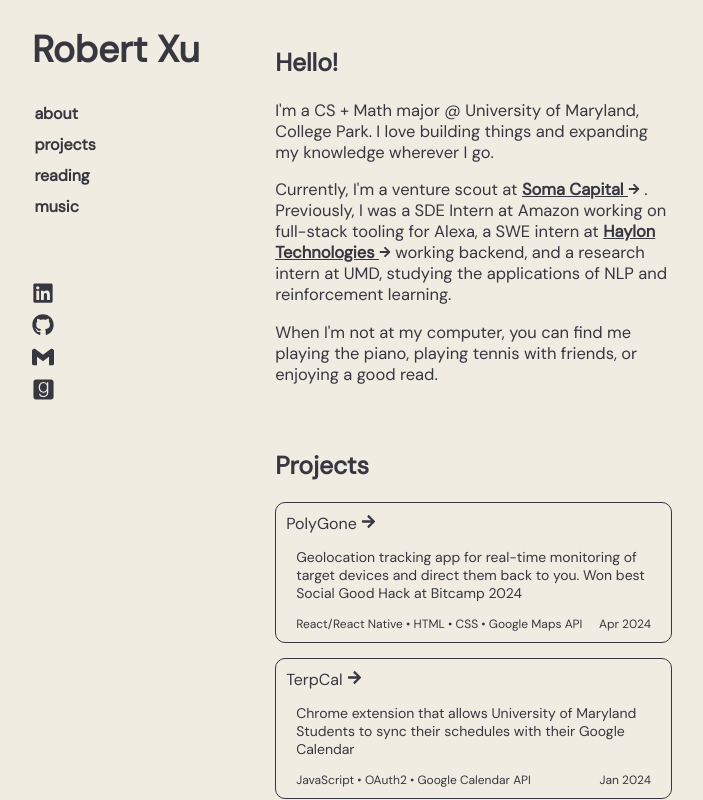
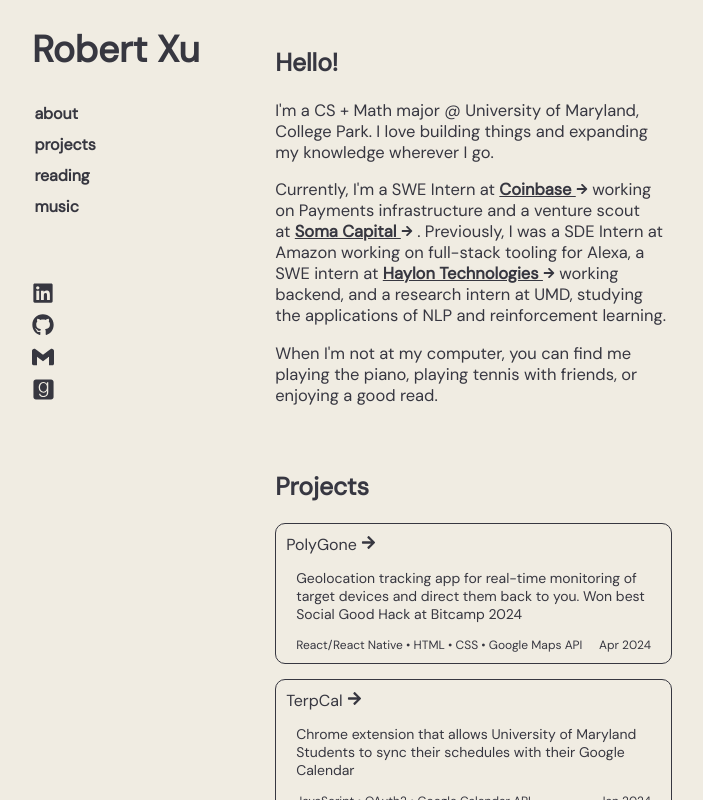
Before and after one commit to xyurobert/personal-website, a React (Create React App) app: page /#/ in a window 1280 px wide. Shown: the top 800 px of the page, without its empty margins (288-991 px from the left). Built offline with nearby package versions, Linux system fonts and the light colour scheme.

Commit message:
website updates

```diff
--- a/src/components/About.js
+++ b/src/components/About.js
@@ -11,7 +11,9 @@
           I'm a CS + Math major @ University of Maryland, College Park. I love building things and expanding my knowledge wherever I go.
         </p>
         <p>
-          Currently, I'm a venture scout at&nbsp;
+          Currently, I'm a SWE Intern at&nbsp;
+          <a className='link' target="_blank" rel="noopener noreferrer" href='https://www.coinbase.com/' style={{fontWeight: 'bold', textDecoration: 'underline'}}>Coinbase <FaArrowRight className='arrow'/></a>
+          &nbsp;working on Payments infrastructure and a venture scout at&nbsp;
           <a className='link' target="_blank" rel="noopener noreferrer" href='https://somacap.com/' style={{fontWeight: 'bold', textDecoration: 'underline'}}>Soma Capital <FaArrowRight className='arrow'/></a>
           &nbsp;. Previously, I was a SDE Intern at Amazon working on full-stack tooling for Alexa, a SWE intern at&nbsp;
            <a className='link' target="_blank" rel="noopener noreferrer" href='https://www.haylontech.com/' style={{fontWeight: 'bold', textDecoration: 'underline'}}>Haylon Technologies <FaArrowRight className='arrow'/></a>
```
